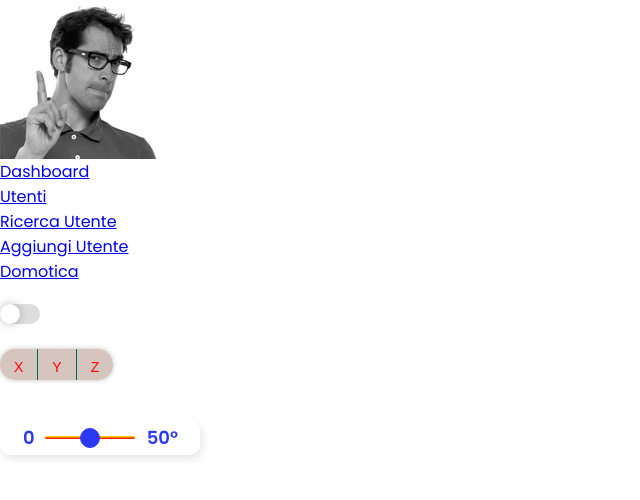
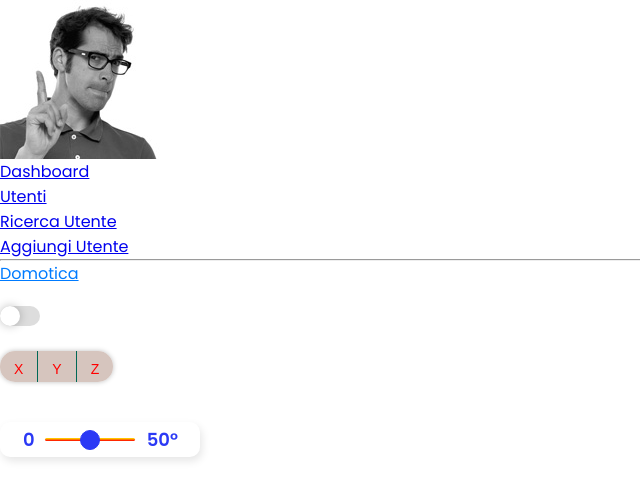
Before and after one commit to JackF007/Gestione_Palestra_Battle_CADMO, a PHP site: page /dashbase.php in a window 1280 px wide. Shown: the part 153-653 px from the top of the page, without its empty margins (0-640 px from the left). Run offline with PHP 8.4, Linux system fonts and the light colour scheme; data that the repository does not hold is empty.

Commit message:
set color link domotica

```diff
--- a/sidebar.php
+++ b/sidebar.php
@@ -78,10 +78,10 @@
                       </li>
                   </ul>
                   </li>
-
+                  <hr>
                   <li class="nav-item">
 
-                      <a href="#" class="nav-link">
+                      <a href="#" class="nav-link" style="background: none; color: #007bff;">
                           <i class="nav-icon fas fa-laptop-house"></i>
 
                           <p>
@@ -100,7 +100,7 @@
                           </li>
                           <li class="nav-item">
                               <div class="comandoN2">
-                                  <input class="radio__input"  type="radio" value="option1" name="radio" id="radio1">
+                                  <input class="radio__input" type="radio" value="option1" name="radio" id="radio1">
                                   <label class="radio__label" for="radio1">X</label>
                                   <input class="radio__input" type="radio" value="option2" name="radio" id="radio2">
                                   <label class="radio__label" for="radio2">Y</label>
@@ -144,8 +144,6 @@
       <!-- /.sidebar -->
 
       <script>
-
-
           let isDarkModeActive = true;
 
 
@@ -165,9 +163,6 @@ function toggleDarkMode() {
                   isDarkModeActive = true;
               }
           }
-
-
-
       </script>
 
 
```
Lines whose indentation alone changed are shown as unchanged.
